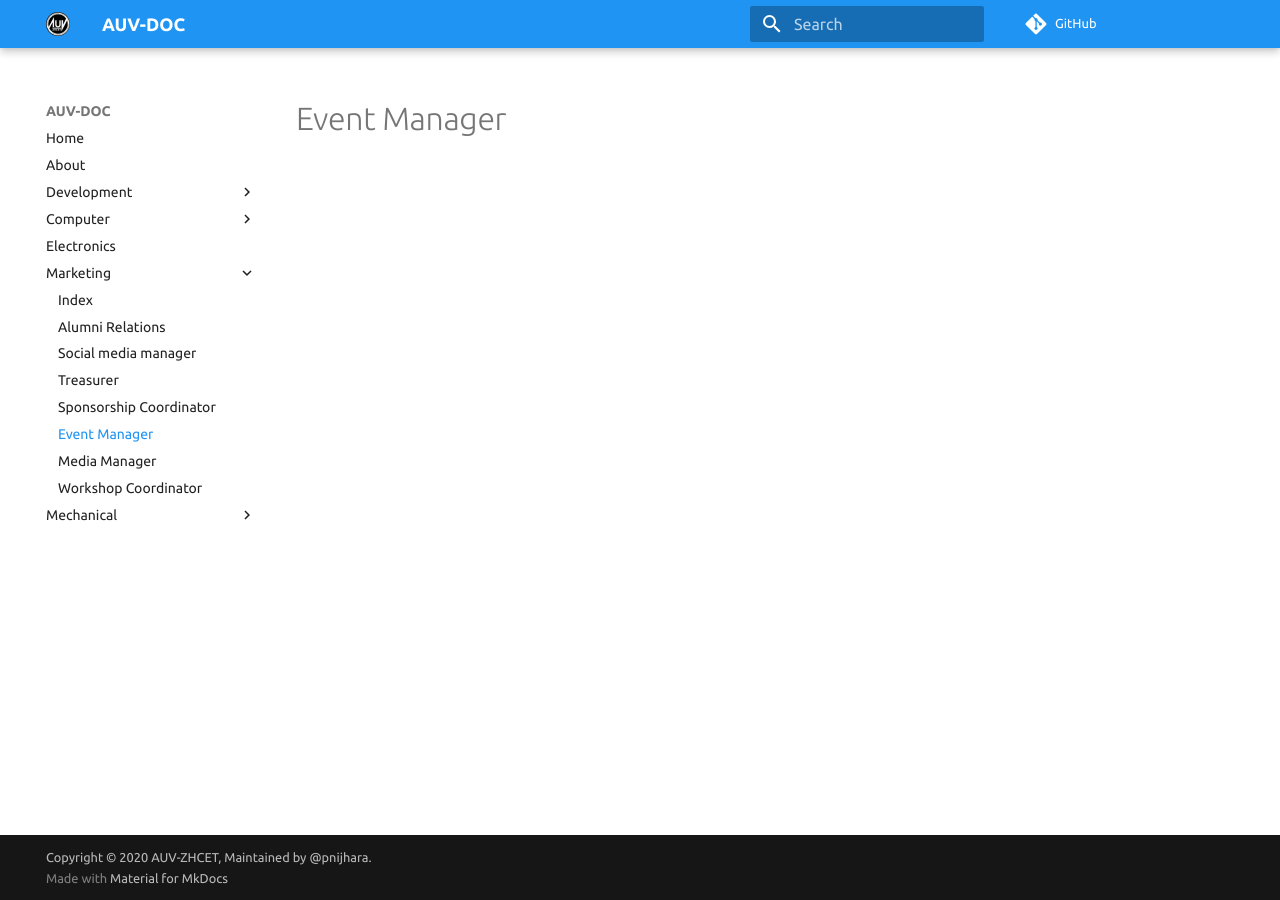
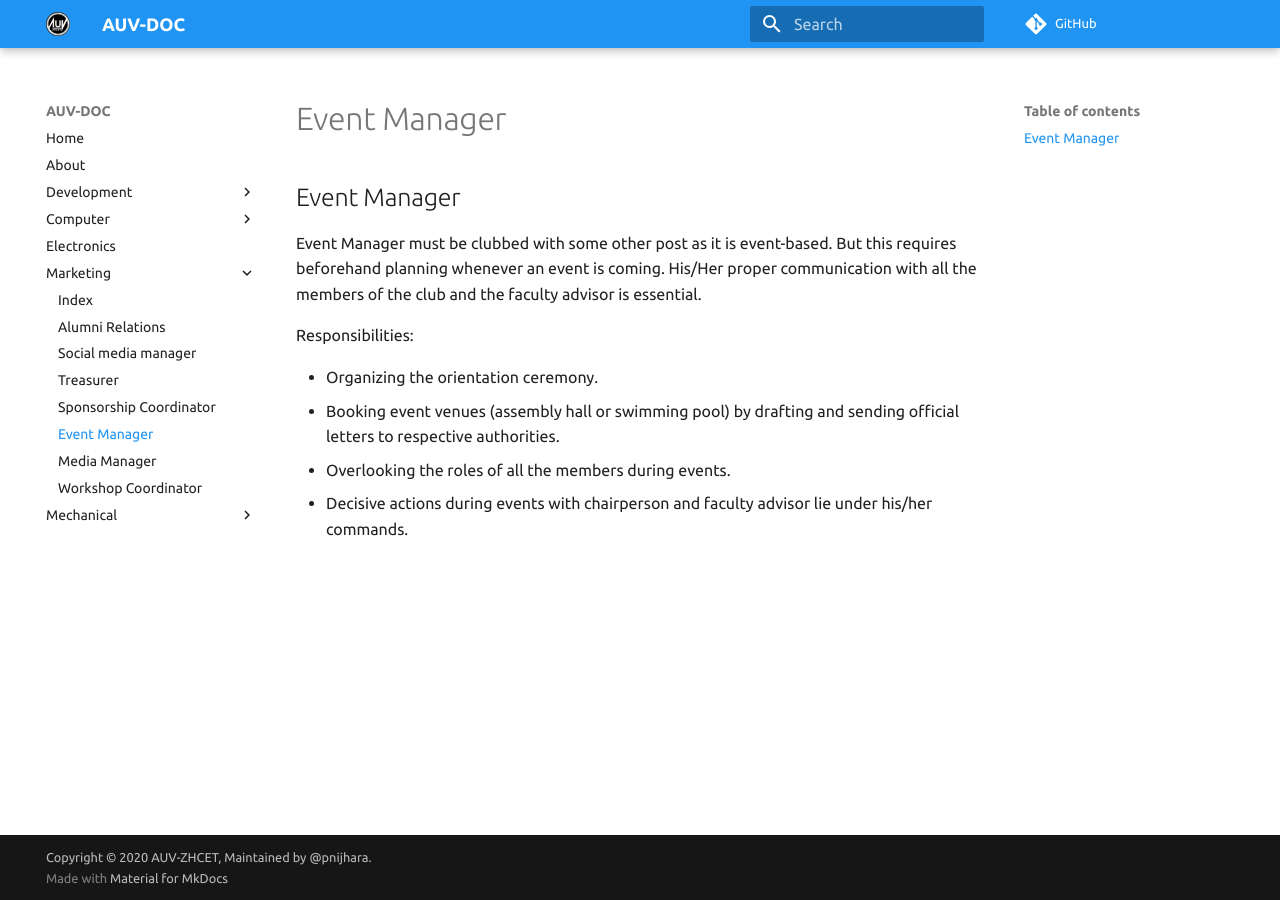
Before and after one commit to auvzhcet/Documentation, an MkDocs documentation site: the page built from docs/marketing/event_Manager.md, in a window 1280 px wide. Built offline with MkDocs 1.6.1 and Material for MkDocs 9.7.7, drawn with Linux system fonts in a browser that asks for light colours; comment, search, counter and statistics services are not loaded.

Commit message:
Edit responsibilities

```diff
--- a/docs/marketing/event_Manager.md
+++ b/docs/marketing/event_Manager.md
@@ -1 +1,16 @@
-# Event Manager
+---
+title: Role of Event Manager
+author: Syed Jawad Akhtar
+email-id: syedjawadakhtar@gmail.com
+---
+
+## Event Manager
+
+Event Manager must be clubbed with some other post as it is event-based. But this requires beforehand planning whenever an event is coming. His/Her proper communication with all the members of the club and the faculty advisor is essential.
+
+Responsibilities:
+
+- Organizing the orientation ceremony.
+- Booking event venues (assembly hall or swimming pool) by drafting and sending official letters to respective authorities.
+- Overlooking the roles of all the members during events.
+- Decisive actions during events with chairperson and faculty advisor lie under his/her commands.
```
